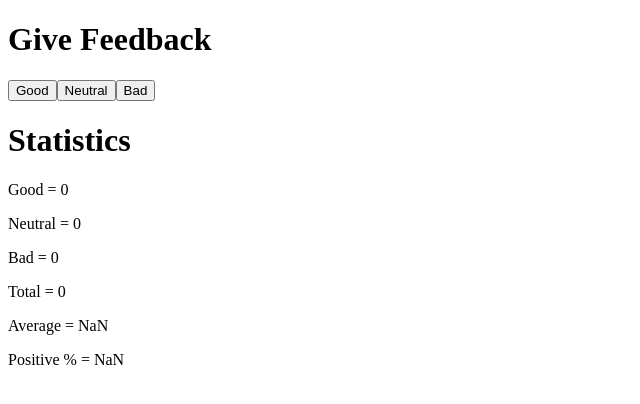
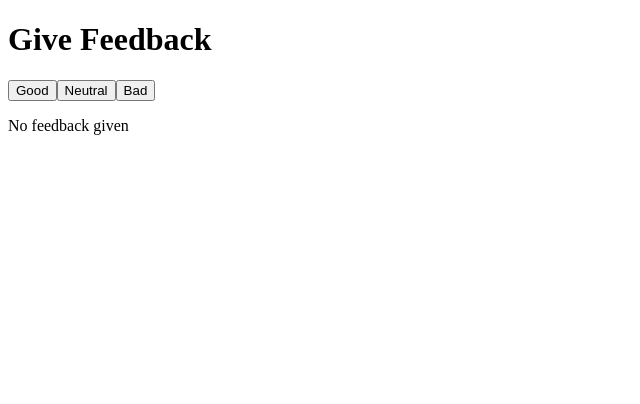
Before and after one commit to druoc/Fullstack-open-part1, a React (Create React App) app: page / in a window 1280 px wide. Shown: the top 404 px of the page, without its empty margins (0-640 px from the left). Built offline with nearby package versions, Linux system fonts and the light colour scheme.

Commit message:
Added conditional rendering to Statistics component

```diff
--- a/src/App.js
+++ b/src/App.js
@@ -1,11 +1,5 @@
 import React from 'react';
 import {useState} from 'react';
-
-const Statistics = (props) => {
-  return (
-    <p>{props.name} = {props.value}</p>
-  );
-};
 
 const App = () => {
   const [good, setGood] = useState(0);
@@ -16,6 +10,12 @@ const App = () => {
   const positive = good * (100/total);
 
   //components
+  const Statistics = (props) => {
+    return (
+        <p>{props.name} = {props.value}</p>
+      );
+  };
+
   const Button = (props) => {
     return (
       <button onClick={props.buttonFunction}>{props.buttonName}</button>
@@ -35,6 +35,26 @@ const App = () => {
     setBad(bad + 1);
   };
 
+  const StatsRender = () => {
+    if (total === 0) {
+      return (<p>No feedback given</p>);
+    } else {
+      return (
+        <div className="stats--container">
+        <h1>Statistics</h1>
+          <Statistics name="Good" value={good} />
+          <Statistics name="Neutral" value={neutral} />
+          <Statistics name="Bad" value={bad} />
+          <Statistics name="Total" value={total} />
+          <Statistics name="Average" value={average} />
+          <Statistics name="Positive %" value={positive} />
+        </div>
+      );
+
+    }
+
+  }
+
 
 
   return (
@@ -44,15 +64,7 @@ const App = () => {
       <Button buttonName="Neutral" buttonFunction={neutralClick} />
       <Button buttonName="Bad" buttonFunction={badClick} />
 
-      <h1>Statistics</h1>
-      <Statistics name="Good" value={good} />
-      <Statistics name="Neutral" value={neutral} />
-      <Statistics name="Bad" value={bad} />
-      <Statistics name="Total" value={total} />
-      <Statistics name="Average" value={average} />
-      <Statistics name="Positive %" value={positive} />
-
-
+      <StatsRender />
     </div>
   );
 
```
